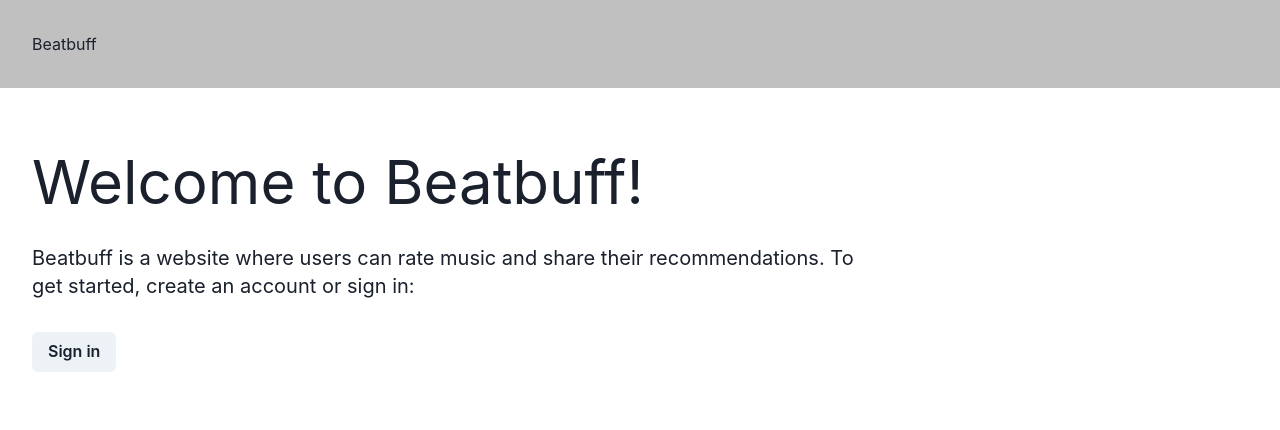
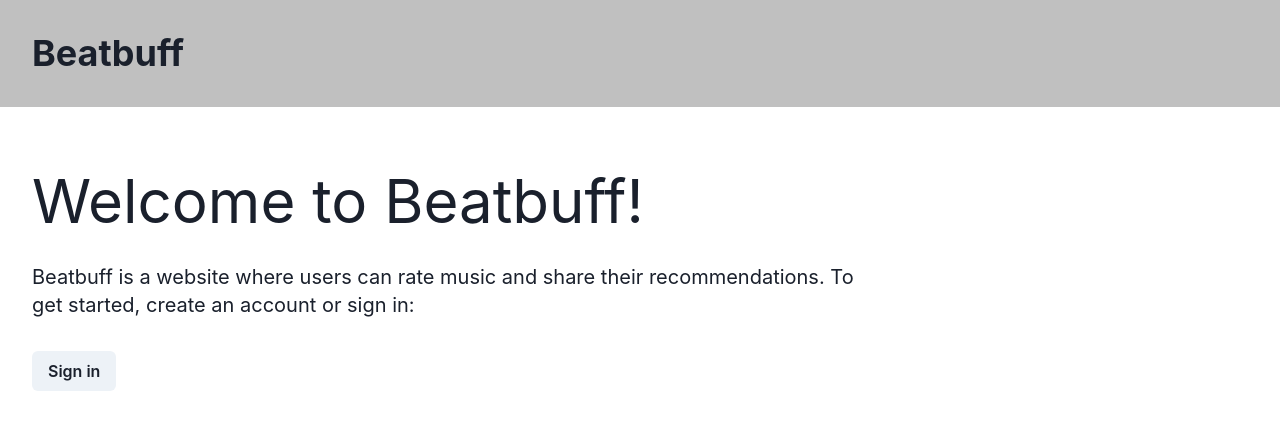
Before and after one commit to 437group11/437group11, a Next.js app: page / in a window 1280 px wide. Shown: the top 430 px of the page. Built offline with nearby package versions, Linux system fonts and the light colour scheme; no server answers.

Commit message:
Reduce code duplication in header

```diff
--- a/components/header.tsx
+++ b/components/header.tsx
@@ -2,7 +2,7 @@ import Link from "next/link";
 import { useRouter } from "next/router";
 import { getUsername } from "utils/userManager";
 import { useSession, signIn, signOut } from "next-auth/react";
-import { Button } from "@chakra-ui/react";
+import { Button, Heading } from "@chakra-ui/react";
 
 export default function Header() {
     const { data: session, status } = useSession();
@@ -12,42 +12,27 @@ export default function Header() {
     function headerContents(): JSX.Element {
         if (!session) {
             // Not signed in: return basic header
-            return (
-                <>
-                    <Link href="/">
-                            Beatbuff
-                    </Link>
-                </>
-            )
+            return <></>
         }
 
         if (pathname === `/profile/[id]`) {
             // Signed in and profile page: add button to sign out
-            return (
-                <>
-                    <Link href="/feed">
-                        Beatbuff
-                    </Link>
-                    <Button onClick={() => signOut()} colorScheme="red">Sign out</Button>
-                </>
-            )
+            return <Button onClick={() => signOut()} colorScheme="red">Sign out</Button>
         }
+
         // Otherwise, add link to profile
-        return (
-            <>
-                <Link href="/feed">
-                    Beatbuff
-                </Link>
-
-                <Button onClick={() => router.push(`/profile/${session.user?.id}`)}>Profile</Button>
-            </>
-        )
+        return <Button onClick={() => router.push(`/profile/${session.user?.id}`)}>Profile</Button>
     }
 
     let contents = headerContents()
 
     return (
         <header className="bg-bg-darker p-8 flex justify-between">
+            <Heading>
+                <Link href="/">
+                    Beatbuff
+                </Link>
+            </Heading>
             {contents}
         </header>
     )
```
